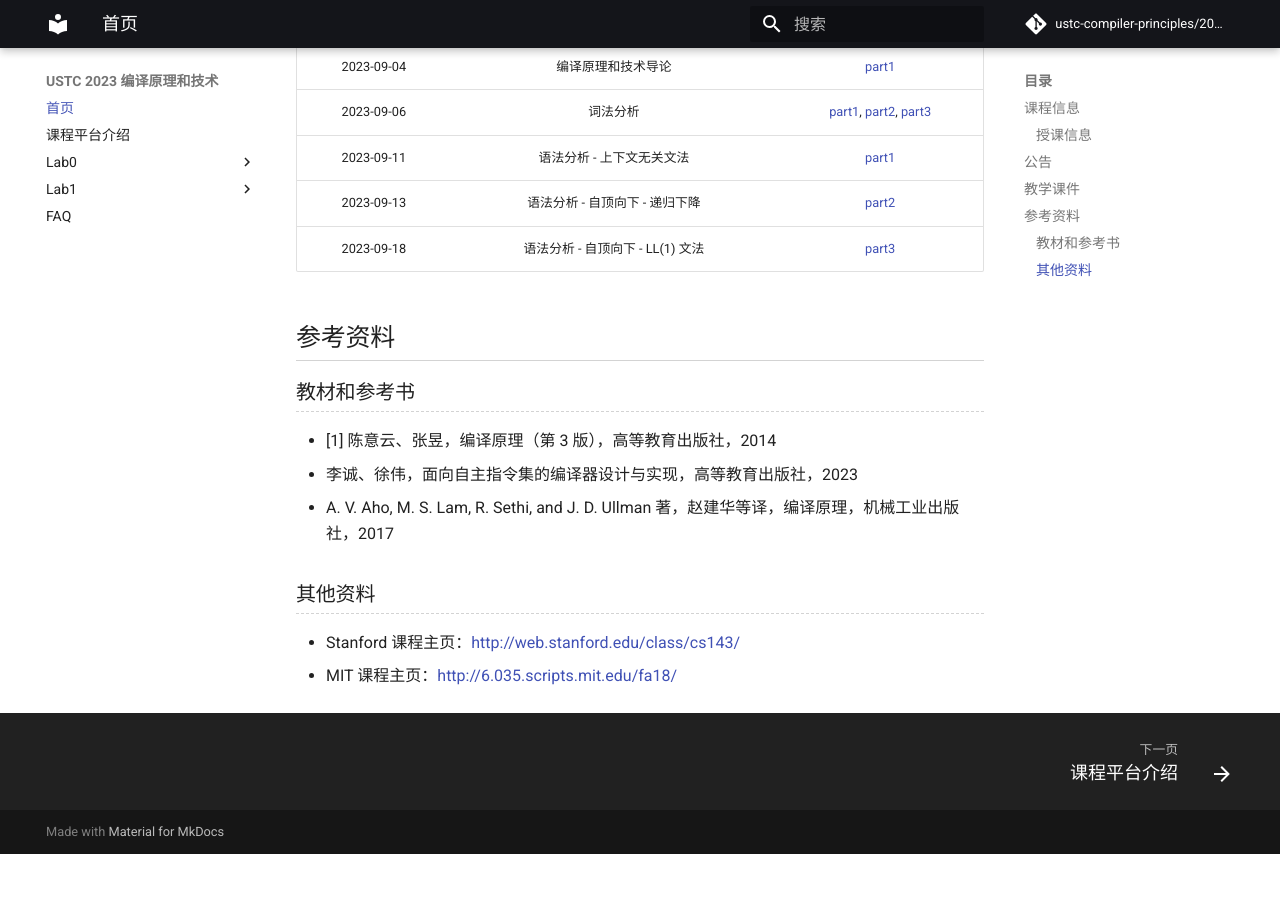
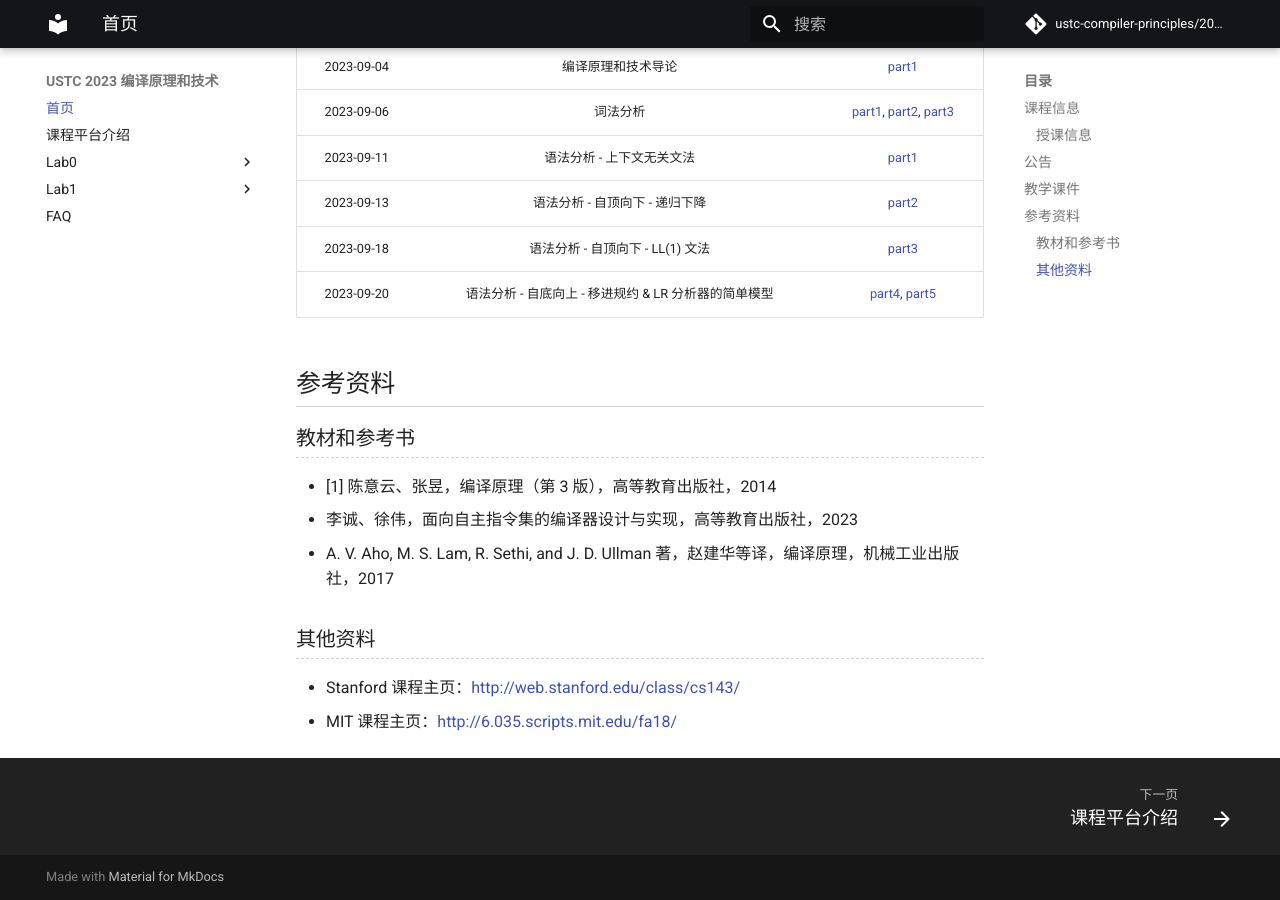
Before and after one commit to ustc-compiler-principles/2023, an MkDocs documentation site: the page built from docs/README.md, in a window 1280 px wide and 900 px high, scrolled down 1377 px. Built offline with MkDocs 1.6.1 and Material for MkDocs 9.7.7, drawn with Linux system fonts in a browser that asks for light colours; comment, search, counter and statistics services are not loaded; before the commit the page ends 2231 px from its top, so only the background shows below that.

Commit message:
add slides

```diff
--- a/docs/README.md
+++ b/docs/README.md
@@ -38,13 +38,14 @@
 
 ## 教学课件
 
-|    日期    |               标题               |                                                                                                                 课件                                                                                                                  |
-| :--------: | :------------------------------: | :-----------------------------------------------------------------------------------------------------------------------------------------------------------------------------------------------------------------------------------: |
-| 2023-09-04 |        编译原理和技术导论        |                                                                              [part1](https://rec.ustc.edu.cn/share/be63e5f0-4bbf-11ee-ab8f-8556ef2e1b82)                                                                              |
-| 2023-09-06 |             词法分析             | [part1](https://rec.ustc.edu.cn/share/7c8cb640-4bfa-11ee-801b-996bfe70e4c4), [part2](https://rec.ustc.edu.cn/share/971f5a80-4bfa-11ee-9c40-3f9629e3618a), [part3](https://rec.ustc.edu.cn/share/daf23f60-4bfa-11ee-ba03-e1b373b96f27) |
-| 2023-09-11 |    语法分析 - 上下文无关文法     |                                                                              [part1](https://rec.ustc.edu.cn/share/1adc23a0-5043-11ee-ae58-c51868b36892)                                                                              |
-| 2023-09-13 |  语法分析 - 自顶向下 - 递归下降  |                                                                              [part2](https://rec.ustc.edu.cn/share/11c40120-5208-11ee-8fb3-0b34e4219c8a)                                                                              |
-| 2023-09-18 | 语法分析 - 自顶向下 - LL(1) 文法 |                                                                              [part3](https://rec.ustc.edu.cn/share/08643ef0-5564-11ee-88f3-1509f631aa4a)                                                                              |
+|    日期    |                         标题                         |                                                                                                                 课件                                                                                                                  |
+| :--------: | :--------------------------------------------------: | :-----------------------------------------------------------------------------------------------------------------------------------------------------------------------------------------------------------------------------------: |
+| 2023-09-04 |                  编译原理和技术导论                  |                                                                              [part1](https://rec.ustc.edu.cn/share/be63e5f0-4bbf-11ee-ab8f-8556ef2e1b82)                                                                              |
+| 2023-09-06 |                       词法分析                       | [part1](https://rec.ustc.edu.cn/share/7c8cb640-4bfa-11ee-801b-996bfe70e4c4), [part2](https://rec.ustc.edu.cn/share/971f5a80-4bfa-11ee-9c40-3f9629e3618a), [part3](https://rec.ustc.edu.cn/share/daf23f60-4bfa-11ee-ba03-e1b373b96f27) |
+| 2023-09-11 |              语法分析 - 上下文无关文法               |                                                                              [part1](https://rec.ustc.edu.cn/share/1adc23a0-5043-11ee-ae58-c51868b36892)                                                                              |
+| 2023-09-13 |            语法分析 - 自顶向下 - 递归下降            |                                                                              [part2](https://rec.ustc.edu.cn/share/11c40120-5208-11ee-8fb3-0b34e4219c8a)                                                                              |
+| 2023-09-18 |           语法分析 - 自顶向下 - LL(1) 文法           |                                                                              [part3](https://rec.ustc.edu.cn/share/08643ef0-5564-11ee-88f3-1509f631aa4a)                                                                              |
+| 2023-09-20 | 语法分析 - 自底向上 - 移进规约 & LR 分析器的简单模型 |                                       [part4](https://rec.ustc.edu.cn/share/fcba4990-5772-11ee-a14c-a36e421ab311), [part5](https://rec.ustc.edu.cn/share/08206b90-5773-11ee-a7a9-2766281e042e)                                        |
 
 ## 参考资料
 
```
